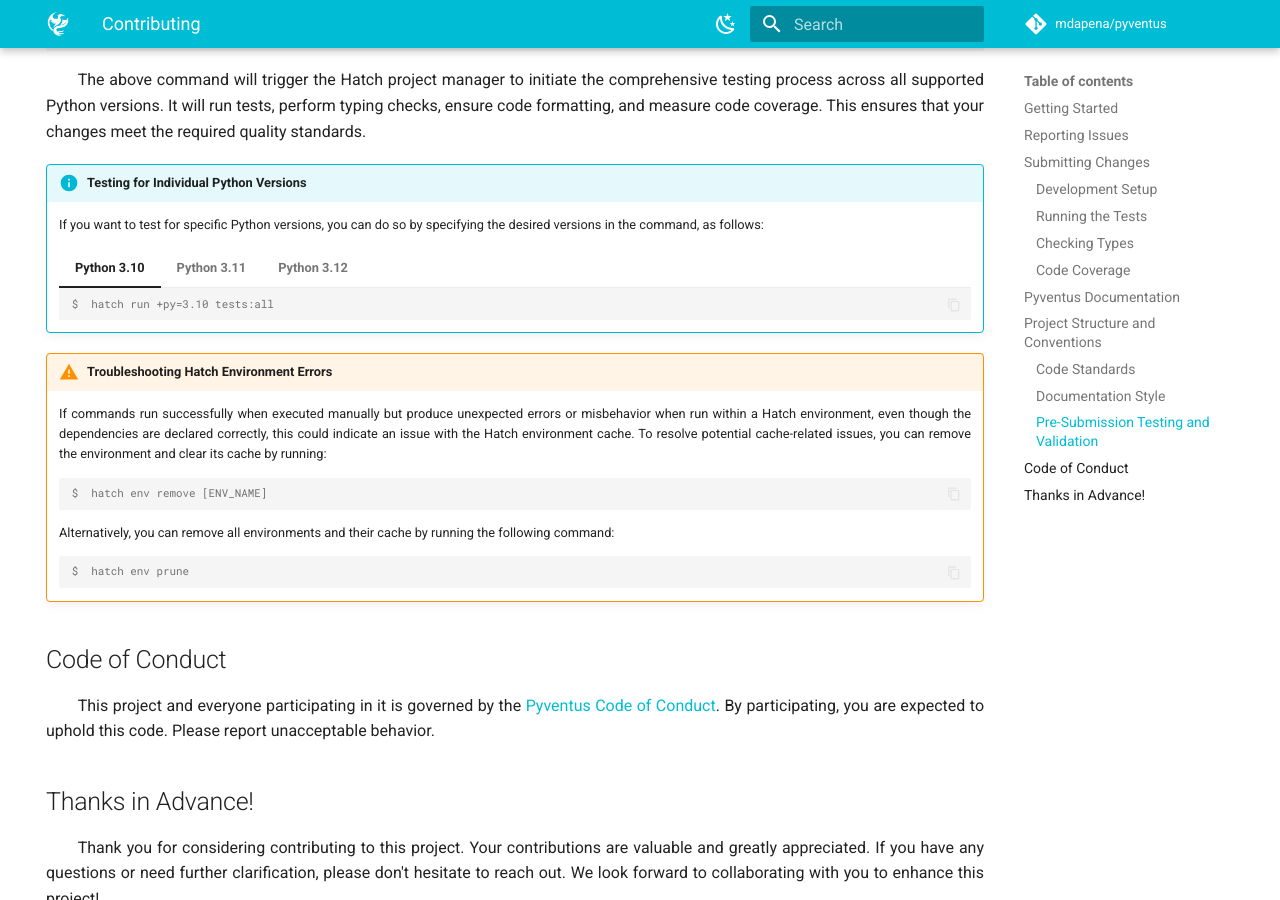
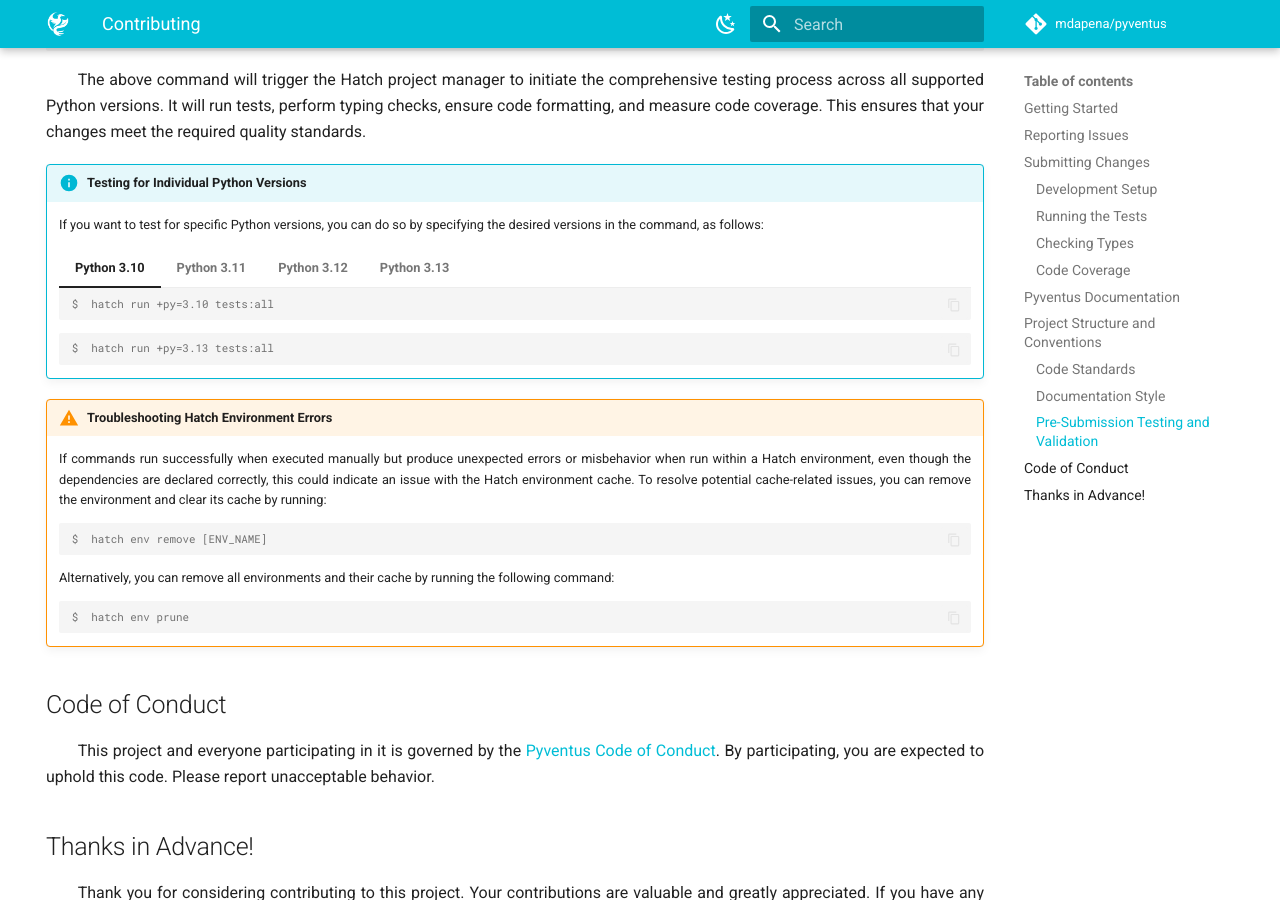
Before and after one commit to mdapena/pyventus, an MkDocs documentation site: the page built from docs/contributing.md, in a window 1280 px wide and 900 px high, scrolled down 3498 px. Built offline with MkDocs 1.6.1 and Material for MkDocs 9.7.7, drawn with Linux system fonts in a browser that asks for light colours; comment, search, counter and statistics services are not loaded; the version menu is left out.

Commit message:
Add support for Python 3.13 (#16)

````diff
--- a/docs/contributing.md
+++ b/docs/contributing.md
@@ -285,6 +285,12 @@ hatch run tests:all
 		hatch run +py=3.12 tests:all
 		```
 
+	=== "Python 3.13"
+
+	```console
+	hatch run +py=3.13 tests:all
+	```
+
 !!! warning "Troubleshooting Hatch Environment Errors"
 
 	<p style='text-align: justify;' markdown>
--- a/pyproject.toml
+++ b/pyproject.toml
@@ -27,6 +27,7 @@ classifiers = [
     "Programming Language :: Python :: 3.10",
     "Programming Language :: Python :: 3.11",
     "Programming Language :: Python :: 3.12",
+    "Programming Language :: Python :: 3.13",
     "Topic :: Software Development :: Libraries :: Python Modules",
     "Topic :: Software Development :: Libraries",
     "Topic :: Software Development",
@@ -160,7 +161,7 @@ all = [
 ]
 
 [[tool.hatch.envs.tests.matrix]]
-python = ["3.10", "3.11", "3.12"]
+python = ["3.10", "3.11", "3.12", "3.13"]
 
 # ------------------------------------------------------------------
 # | Hatch docs environment                                         |
````
Also changed, not shown: 1 other file.
